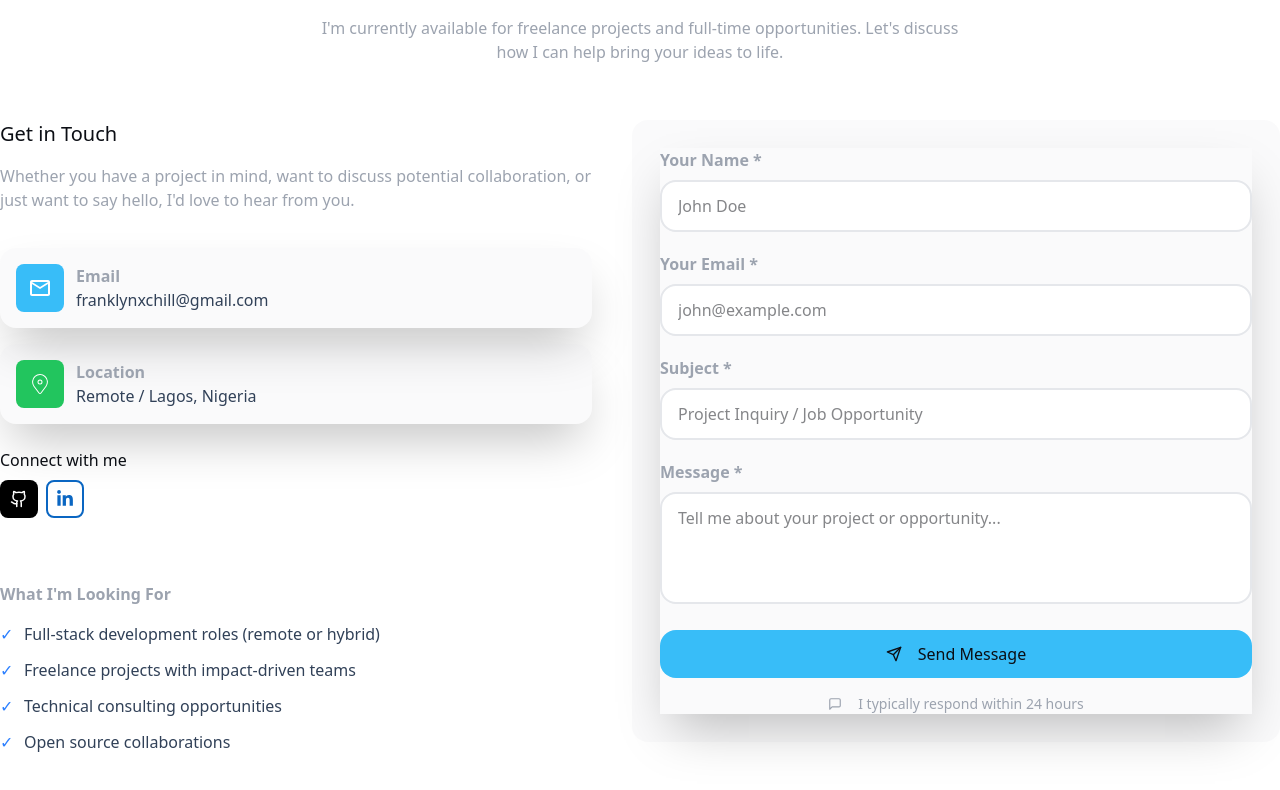
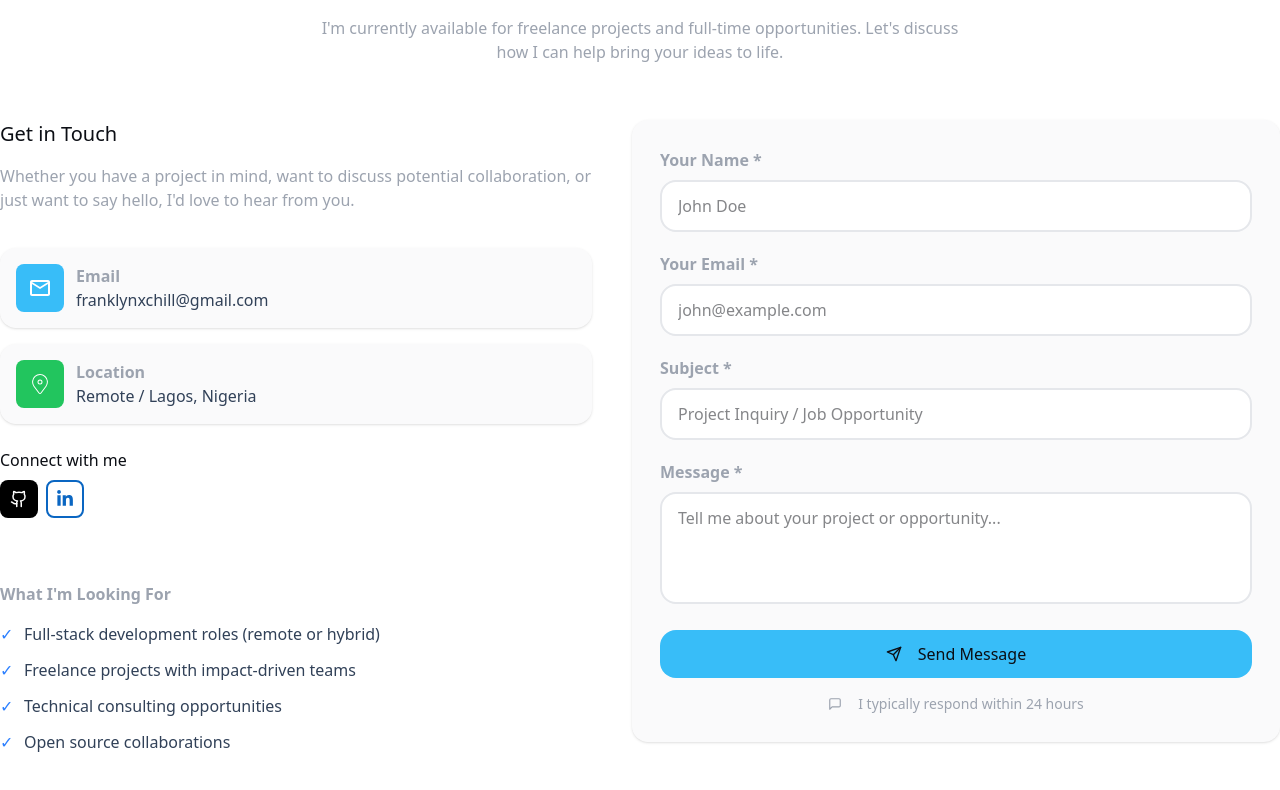
Before and after one commit to franklynxchill/-franklin.dev-portfolio, a Next.js app: page / in a window 1280 px wide. Shown: the part 5650-6440 px from the top of the page. Built offline with nearby package versions, Linux system fonts and the light colour scheme.

Commit message:
update commit

```diff
--- a/app/components/ContactForm.tsx
+++ b/app/components/ContactForm.tsx
@@ -59,7 +59,7 @@ function ContactForm() {
 
 
   return (
-    <form onSubmit={handleSubmit} className="w-full shadow-2xl">
+    <form onSubmit={handleSubmit} className="w-full">
       {/* Full Name */}
       <div>
         <label
--- a/app/components/ContactSection.tsx
+++ b/app/components/ContactSection.tsx
@@ -29,7 +29,7 @@ function ContactSection() {
               <div className="mt-9">
                 {/* item 1 */}
                 <Link href="mailto:franklynxchill@gmail.com">
-                  <div className=" flex gap-3 items-center my-4 p-4 rounded-2xl  bg-text-muted/5 shadow-2xl">
+                  <div className=" flex gap-3 items-center my-4 p-4 rounded-2xl  bg-text-muted/5 shadow">
                     <div className=" bg-primary p-3 flex items-center justify-center rounded-lg">
                       <MdOutlineMailOutline className=" text-2xl font-bold text-white"/>
                     </div>
@@ -69,7 +69,7 @@ function ContactSection() {
 
 
                 {/* item 4 */}
-                <div className=" flex gap-3 items-center my-4 p-4 rounded-2xl  bg-text-muted/5 shadow-2xl">
+                <div className=" flex gap-3 items-center my-4 p-4 rounded-2xl  bg-text-muted/5 shadow">
                   <div className=" bg-success p-3 flex items-center justify-center rounded-lg">
                     <CiLocationOn className=" text-2xl font-bold text-white" />
                   </div>
@@ -117,8 +117,8 @@ function ContactSection() {
                 </ul>
               </div>
             </div>
-            <div className=" flex-1   p-7 rounded-2xl  w-full bg-text-muted/5">
-            <ContactForm />
+            <div className=" flex-1   p-7 rounded-2xl  w-full bg-text-muted/5 shadow">
+              <ContactForm />
             </div>
           </div>
         </section>
```
